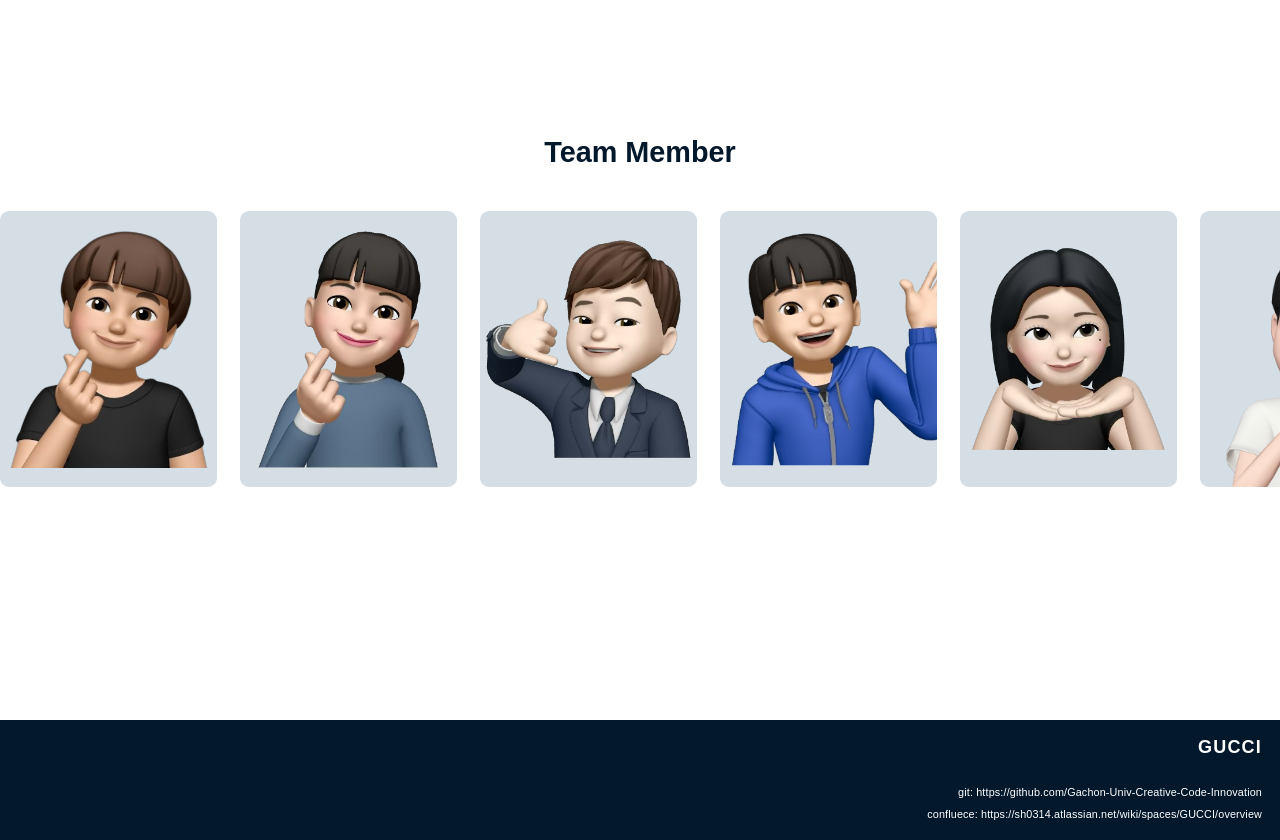
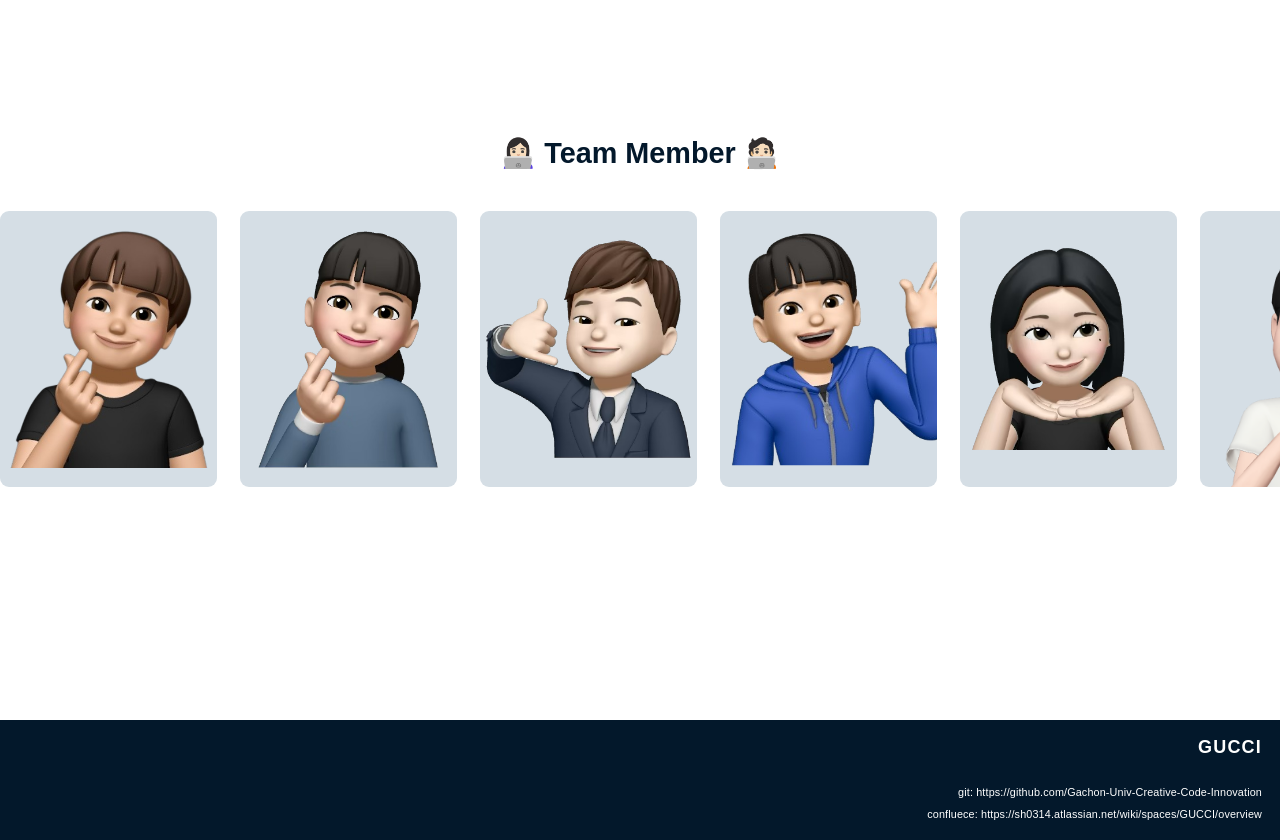
Before and after one commit to Gachon-Univ-Creative-Code-Innovation/TeamPage, a React (Create React App) app: page / in a window 1280 px wide. Shown: the part 1560-2400 px from the top of the page. Built offline with nearby package versions, Linux system fonts and the light colour scheme; a web font is replaced by a local one.

Commit message:
이모티콘 추가

```diff
--- a/src/components/TeamPage.jsx
+++ b/src/components/TeamPage.jsx
@@ -67,7 +67,7 @@ export const TeamPage = () => {
         </div>
 
         <div className="member-title">
-          <h2>Team Member</h2>
+          <h2>👩🏻‍💻 Team Member 🧑🏻‍💻</h2>
         </div>
 
         <div className="overlap">
```
